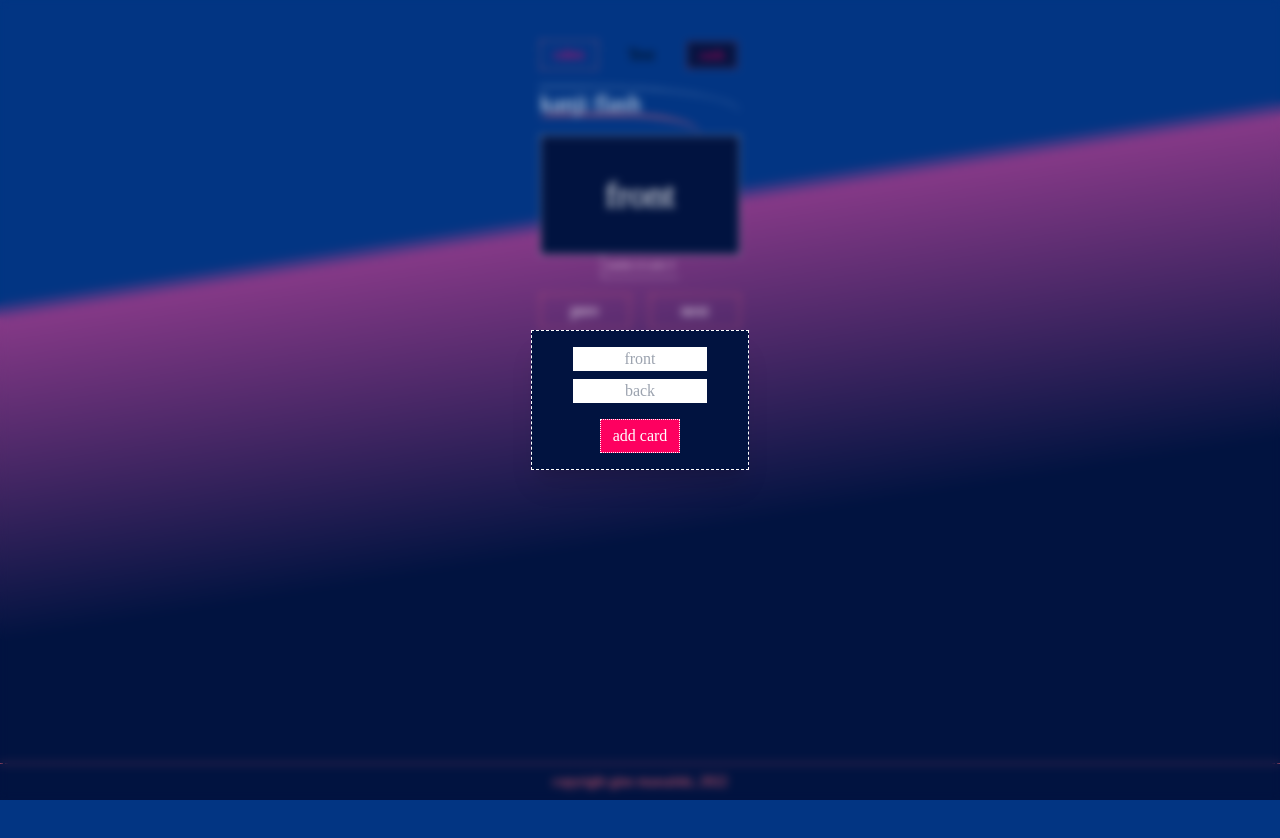
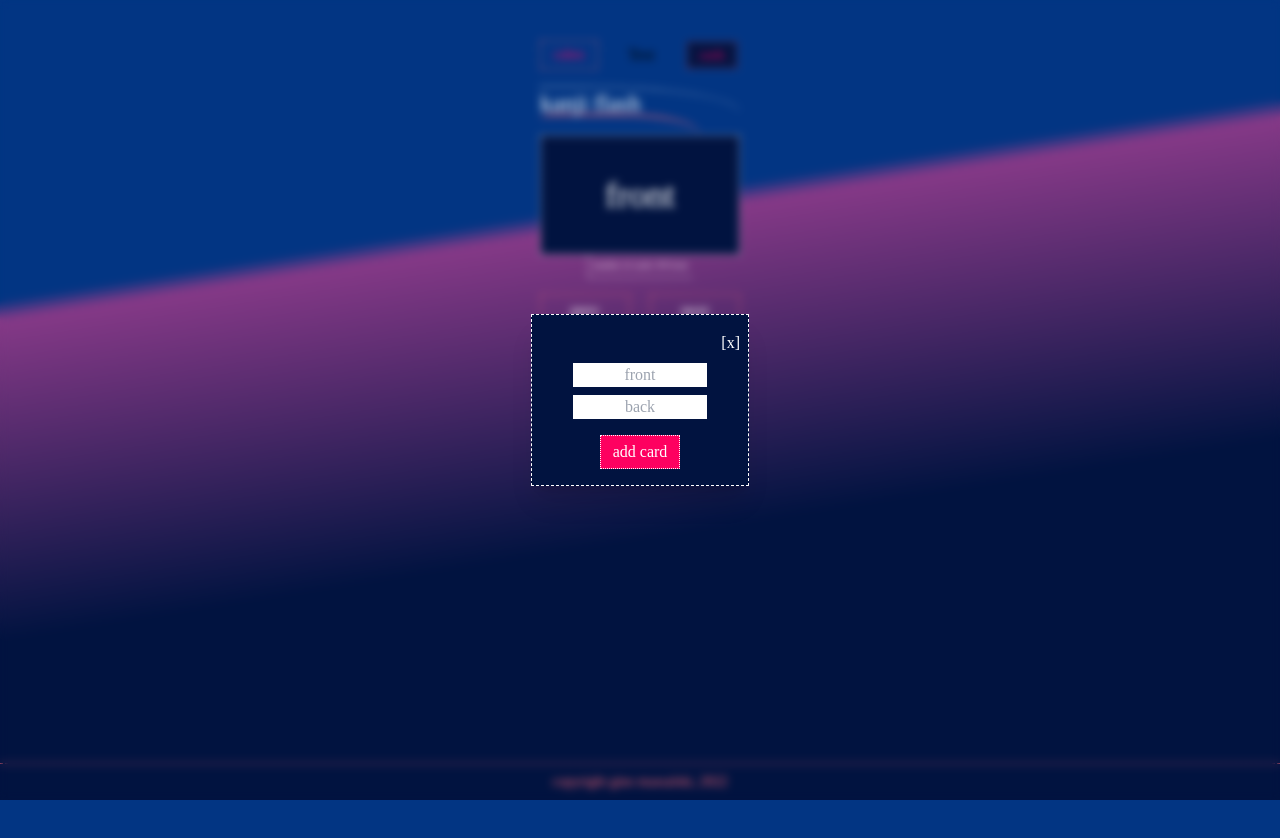
Before and after one commit to ginkgobilobatree/KanjiFlashChicken, a React (Create React App) app: page /cards in a window 1280 px wide. Both pictures are taken after a click on the button "add new card". Built offline with nearby package versions, Linux system fonts and the light colour scheme; a web font is replaced by a local one.

Commit message:
feat: can write ONE card into backend fs

```diff
--- a/src/pages/Card/Cards.jsx
+++ b/src/pages/Card/Cards.jsx
@@ -37,7 +37,7 @@ export default function Card() {
         {/* sets background on blur and closes input on onClick */}
         <div onClick={(e) => e.stopPropagation()} className={style.div2}>
           {/* stopPropagation leaves toggle true on onClick */}
-          <NewCard card={card} setCard={setCard}/>
+          <NewCard card={card} setCard={setCard} setToggle={setToggle}/>
         </div>
       </div>
     </main>
--- a/src/pages/Card/FlashCards.jsx
+++ b/src/pages/Card/FlashCards.jsx
@@ -18,9 +18,9 @@ export default function FlashCards({ card }) {
   };
 
   const prevCard = () => {
-    //there have to be cards to make prevCard() work
+    //there have to be cards to make prevCard() work -- analog to nextCard()
     if (card.length) {
-      //if there is already 180deg rotate it back without transition time
+      //if there is already 180deg rotate it back without transition time -- analog to nextCard()
       if (rotation.deg) setRotation({ deg: 0, transition: 0 });
       cardIndex === 0
         ? setCardIndex(card.length - 1)
@@ -47,6 +47,7 @@ export default function FlashCards({ card }) {
               : setRotation({ deg: 180, transition: 0.5 })
           }
           style={{
+            //to cumbersome with tailwindCSS, that's why in style-object
             transformStyle: "preserve-3d",
             transform: `rotateY(${rotation.deg}deg)`,
             transition: `${rotation.transition}s`,
@@ -70,7 +71,10 @@ export default function FlashCards({ card }) {
           </div>
         </div>
       </div>
-      <p className={style.p}>number of cards: {card.length}</p>
+      <p className={style.p}>
+        number of cards: {card.length ? cardIndex + 1 : 0}/{card.length}{" "}
+        {rotation.deg ? "back" : "front"}
+      </p>
       <div className="flex justify-between w-[200px] mb-6">
         <button onClick={prevCard} className={style.button}>
           prev
--- a/src/pages/Card/NewCard.jsx
+++ b/src/pages/Card/NewCard.jsx
@@ -1,10 +1,11 @@
 import React, { useState } from "react";
 
-export default function NewCard({ card, setCard }) {
+export default function NewCard({ card, setCard, setToggle }) {
   const [input, setInput] = useState({ front: "", back: "" });
 
   const style = {
     form: "flex flex-col items-center justify-center py-4 px-2 gap-2 shadow-xl border border-dashed border-[white] bg-deepBack",
+    close: "self-end text-[white]",
     input: "w-2/3 text-center text-[black]",
     button:
       "mt-2 py-1 px-3 border border-dotted border-[white] text-[white] bg-juicy hover:scale-105 active:bg-dark active:sepia",
@@ -18,13 +19,31 @@ export default function NewCard({ card, setCard }) {
     });
   };
 
+  const writeCard = async (input) => {
+    const data = {
+      method: "POST",
+      headers: {
+        "Content-Type": "application/json",
+      },
+      body: JSON.stringify(input),
+    };
+    try {
+      const response = await fetch("/test", data);
+      const result = await response.json();
+      console.log(result.message);
+    } catch (error) {
+      console.error(error);
+    }
+  };
+
   const submit = (e) => {
     e.preventDefault();
     //check, if both input fields are filled out
     if (input.front.trim().length === 0 || input.back.trim().length === 0)
-      alert("both sides of the card need to be filled");
+      alert("please, write something on both sides");
     else {
       setCard([...card, input]); //spread what's already in it and add the state (an object) of input to the state (an array) of card
+      writeCard(input);
       setInput({ front: "", back: "" });
     } //delete the current state
   };
@@ -32,6 +51,15 @@ export default function NewCard({ card, setCard }) {
   return (
     <>
       <form className={style.form}>
+        <button
+          onClick={(e) => {
+            e.preventDefault();
+            setToggle(0);
+          }}
+          className={style.close}
+        >
+          [x]
+        </button>
         <input
           onChange={createCard}
           className={style.input}
```
Also changed, not shown: 1 other file (tests, documents, lock files or other folders).
